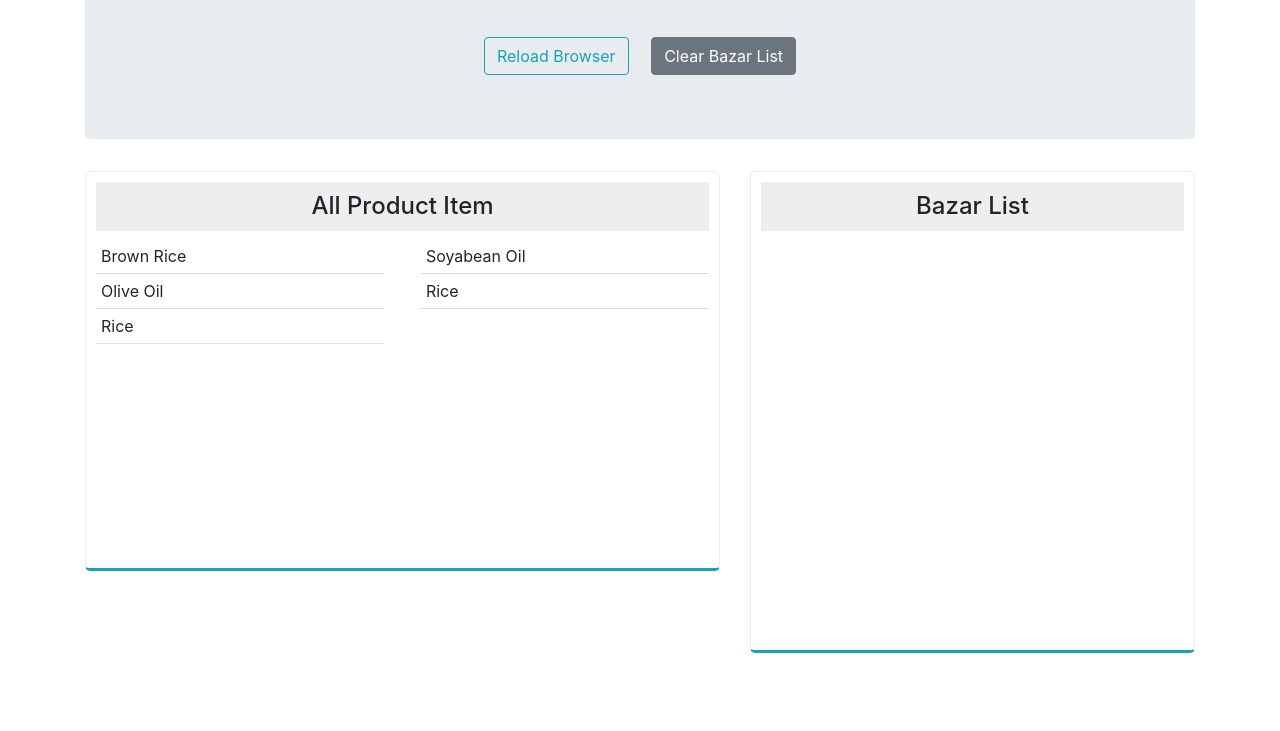
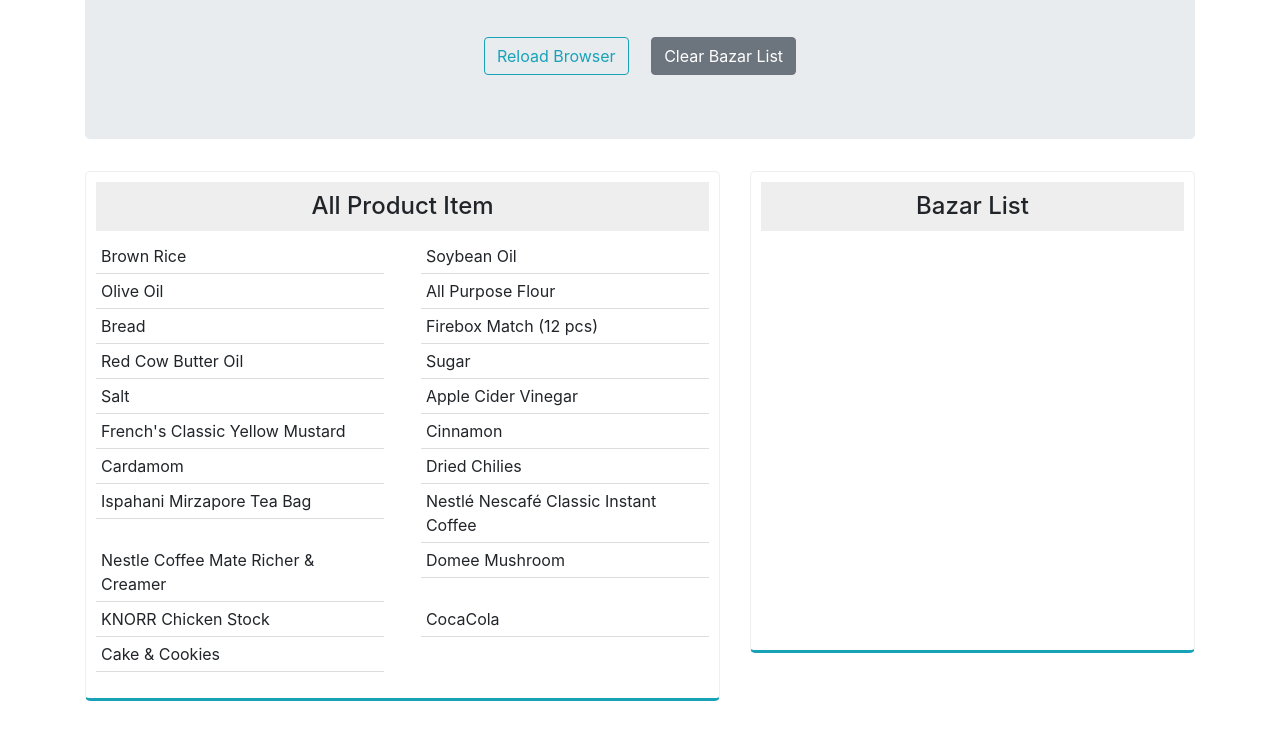
Before and after one commit to Tareq-Islam/Drag-and-Drop-to-Localstorage, a plain HTML site: page index.html in a window 1280 px wide. Shown: the part 171-902 px from the top of the page. Before the commit the page ends 854 px from the top, so only its background shows below. Drawn offline with nearby package versions, Linux system fonts and the light colour scheme.

Commit message:
added product content

```diff
--- a/index.html
+++ b/index.html
@@ -33,11 +33,27 @@
                     <div class="all_product">
                         <h2 class="box_heading">All Product Item</h2>
                         <ul id="productList" class="clearfix">
-                            <li draggable="true" data-value="Rice1">Brown Rice</li>
-                            <li draggable="true" data-value="Rice2">Soyabean Oil</li>
-                            <li draggable="true" data-value="Rice3">Olive Oil</li>
-                            <li draggable="true" data-value="Rice4">Rice</li>
-                            <li draggable="true" data-value="Rice5">Rice</li>
+                            <li draggable="true" data-value="Brown Rice">Brown Rice</li>
+                            <li draggable="true" data-value="Soybean Oil">Soybean Oil</li>
+                            <li draggable="true" data-value="Olive Oil">Olive Oil</li>
+                            <li draggable="true" data-value="All Purpose Flour">All Purpose Flour</li>
+                            <li draggable="true" data-value="Bread">Bread</li>
+                            <li draggable="true" data-value="Firebox Match (12 pcs)">Firebox Match (12 pcs)</li>
+                            <li draggable="true" data-value="Red Cow Butter Oil">Red Cow Butter Oil</li>
+                            <li draggable="true" data-value="Sugar">Sugar</li>
+                            <li draggable="true" data-value="Salt">Salt</li>
+                            <li draggable="true" data-value="Apple Cider Vinegar">Apple Cider Vinegar</li>
+                            <li draggable="true" data-value="French's Classic Yellow Mustard">French's Classic Yellow Mustard</li>
+                            <li draggable="true" data-value="Cinnamon">Cinnamon</li>
+                            <li draggable="true" data-value="Cardamom">Cardamom</li>
+                            <li draggable="true" data-value="Dried Chilies">Dried Chilies</li>
+                            <li draggable="true" data-value="Ispahani Mirzapore Tea Bag">Ispahani Mirzapore Tea Bag</li>
+                            <li draggable="true" data-value="Nestlé Nescafé Classic Instant Coffee">Nestlé Nescafé Classic Instant Coffee</li>
+                            <li draggable="true" data-value="Nestle Coffee Mate Richer & Creamer">Nestle Coffee Mate Richer & Creamer</li>
+                            <li draggable="true" data-value="Domee Mushroom">Domee Mushroom</li>
+                            <li draggable="true" data-value="KNORR Chicken Stock">KNORR Chicken Stock</li>
+                            <li draggable="true" data-value="CocaCola">CocaCola</li>
+                            <li draggable="true" data-value="Cake & Cookies">Cake & Cookies</li>
                         </ul>
                     </div>
                 </div>
```
